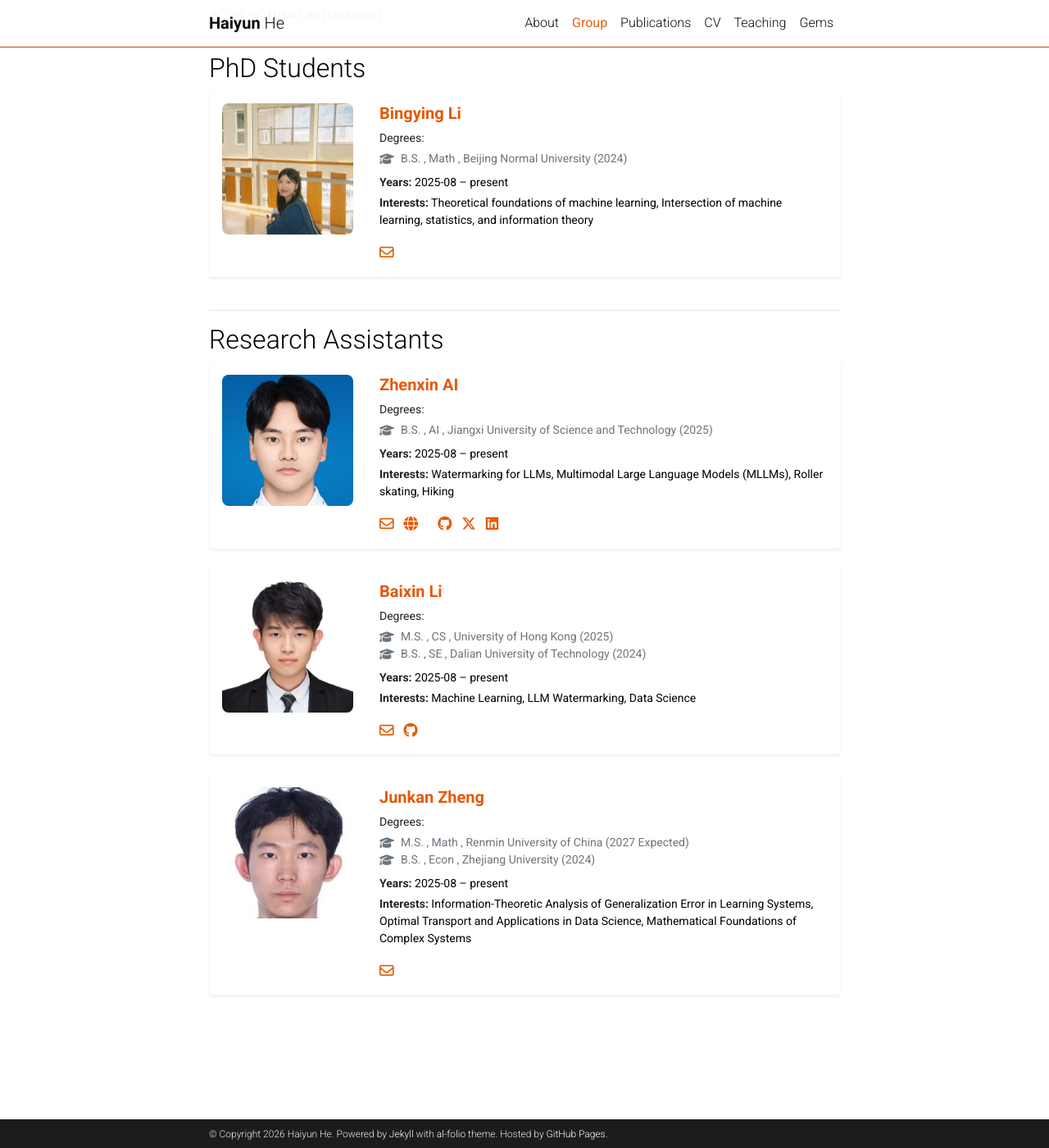
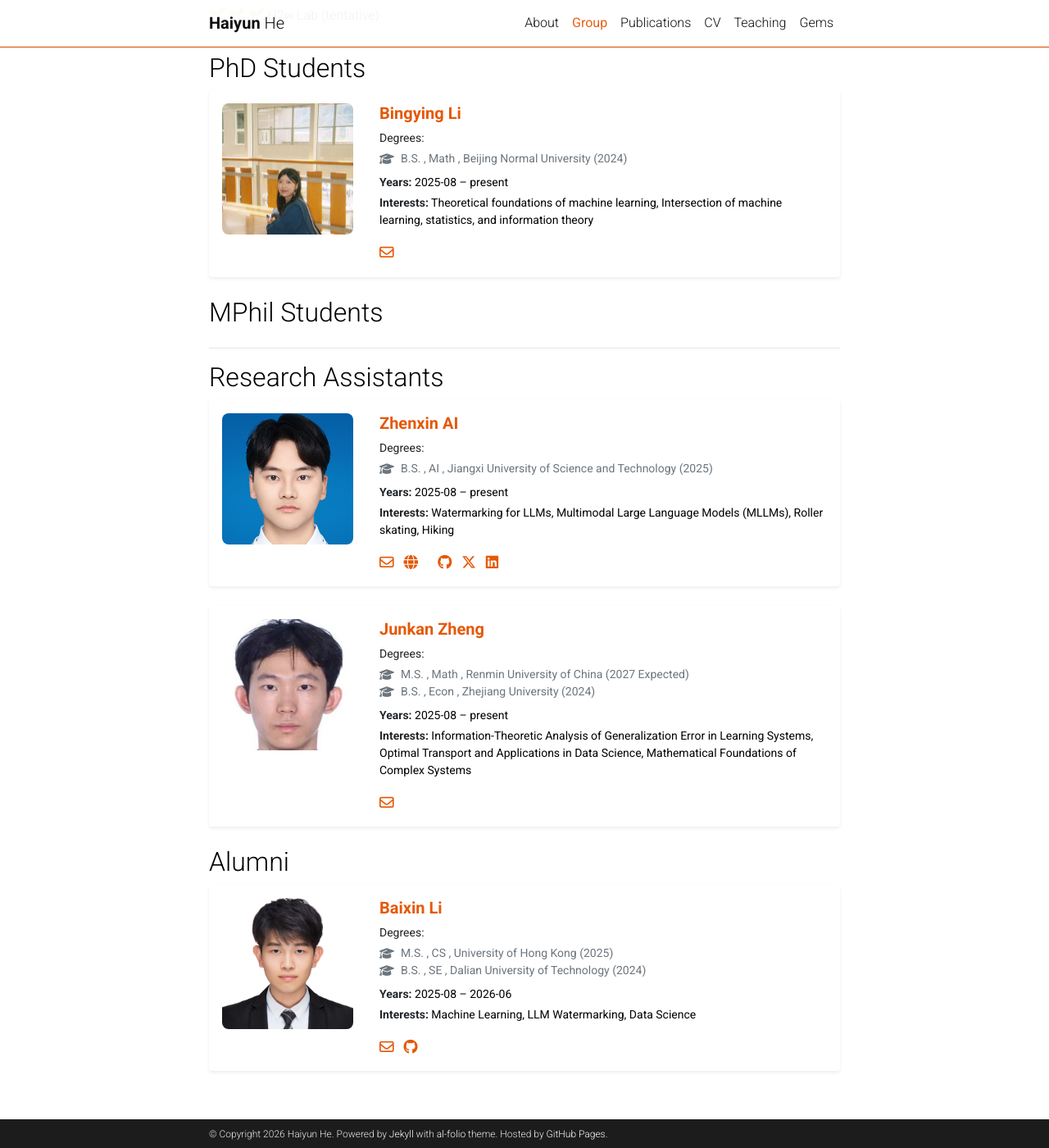
Before and after one commit to haiyun-he/haiyun-he.github.io, a Jekyll site: the page built from _pages/group.md, in a window 1280 px wide and 1400 px high, scrolled down 207 px. Shown: the whole window at 82% size. Built offline with Jekyll 4.4.1, drawn with Linux system fonts in a browser that asks for light colours; comment, search, counter and statistics services are not loaded; a style sheet for code colours, icons or effects is not loaded.

Commit message:
Update group page and about page

```diff
--- a/_group/baixin-li.md
+++ b/_group/baixin-li.md
@@ -23,10 +23,10 @@ interests:
   - LLM Watermarking
   - Data Science
 order: 2                                     # for manual sorting within a role
-alumni: false                                # set true and add `years:` if alumni
+alumni: true                                # set true and add `years:` if alumni
 years:                                       # optional, for alumni listing
   start: 2025-08
-  end:
+  end: 2026-06
 bio: >
   I am Baixin Li, and my current research interests include artificial intelligence and Large Language Model (LLM) watermark embedding. I obtained a Master's degree in Computer Science from the University of Hong Kong. Currently, I am focusing on developing efficient, lossless watermarking techniques for LLMs.
 ---
--- a/_includes/person-card.html
+++ b/_includes/person-card.html
@@ -16,7 +16,7 @@
 
       <div class="d-flex align-items-center gap-2 mb-2">
         <!-- {% if person.role %}<span class="badge bg-secondary">{{ person.role }}</span>{% endif %} -->
-        {% if person.alumni == true %}<span class="badge bg-outline-primary">Alumni</span>{% endif %}
+        <!-- {% if person.alumni == true %}<span class="badge bg-outline-primary">Alumni</span>{% endif %} -->
       </div>
 
       <!-- {%- assign topdeg = person.degrees | first -%}
@@ -107,7 +107,7 @@
         {% if person.role or person.alumni %}
           <div class="mb-2">
             <!-- {% if person.role %}<span class="badge bg-secondary me-1">{{ person.role }}</span>{% endif %} -->
-            {% if person.alumni == true %}<span class="badge bg-outline-primary">Alumni</span>{% endif %}
+            <!-- {% if person.alumni == true %}<span class="badge bg-outline-primary">Alumni</span>{% endif %} -->
           </div>
         {% endif %}
 
--- a/_pages/group.md
+++ b/_pages/group.md
@@ -11,7 +11,7 @@ nav_order: 1
 
 Organize your courses by years, topics, or universities, however you like! -->
 
-🌱 🌱 🌱  HH∞ Lab (tentative)
+🌱 🌱 🌱  H2∞ Lab (tentative)
 
 ---
 
@@ -43,7 +43,7 @@ Set `alumni: true` (and optionally years.end) for alumni.
   {%- endfor -%}
 </div>
 
-<!-- ---
+
 
 ## MPhil Students
 <div class="row">
@@ -51,7 +51,7 @@ Set `alumni: true` (and optionally years.end) for alumni.
   {%- for person in mphil -%}
     {% include person-card.html person=person %}
   {%- endfor -%}
-</div> -->
+</div>
 
 ---
 
@@ -63,7 +63,6 @@ Set `alumni: true` (and optionally years.end) for alumni.
   {%- endfor -%}
 </div>
 
-<!-- ---
 
 ## Alumni
 <div class="row">
@@ -71,4 +70,4 @@ Set `alumni: true` (and optionally years.end) for alumni.
   {%- for person in alumni -%}
     {% include person-card.html person=person %}
   {%- endfor -%}
-</div> -->
+</div>
```
Also changed, not shown: _group/zhenxin-ai.md (+1 -1 lines), _pages/about.md (+2 -2 lines).
